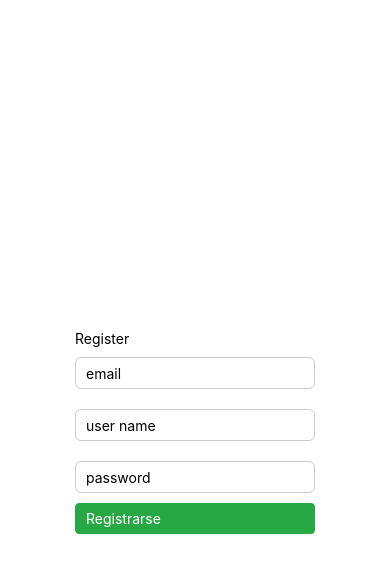
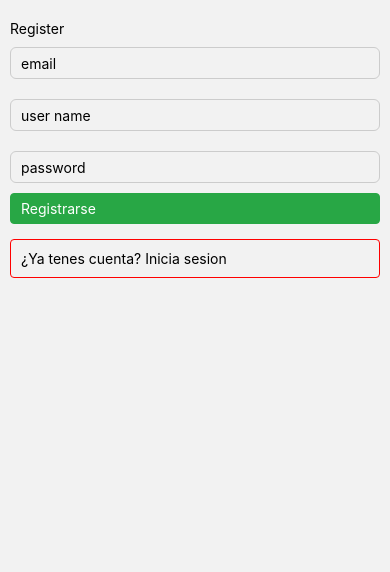
Before and after one commit to Felipejordan1/Proyecto3, a React Native app: screen /Register in a window 390 px wide. Shown: the top 572 px of the page. Built offline with nearby package versions, Linux system fonts and the light colour scheme; no server answers.

Commit message:
cambios medios

```diff
--- a/App.js
+++ b/App.js
@@ -1,15 +1,25 @@
 import { StatusBar } from 'expo-status-bar';
 import { StyleSheet, Text, View } from 'react-native';
+import { NavigationContainer } from '@react-navigation/native';
+import { createNativeStackNavigator } from '@react-navigation/native-stack';
 import {auth} from './src/firebase/config.js';
-import Register from './src/screens/register.js';
+import Register from './src/screens/Register/register.js';
+import Login from './src/screens/Login/login.js';
+import Menu from './src/components/menu.js';
 
 export default function App() {
+  const Stack= createNativeStackNavigator() ;
   return (
-    <View style={styles.container}>
-      <Register/>
-      <StatusBar style="auto" />
-    </View>
+    <NavigationContainer>
+      <Stack.Navigator>
+      <Stack.Screen name='Login' component={Login} options={{headerShown:false}}/>
+      <Stack.Screen name='Register' component={Register} options={{headerShown:false}}/>
+      <Stack.Screen name='Menu' component={Menu} options={{headerShown:false}}/>
+
+      </Stack.Navigator>
+    </NavigationContainer>
   );
+
 }
 
 const styles = StyleSheet.create({
--- /dev/null
+++ b/src/components/menu.js
@@ -0,0 +1,33 @@
+import react, { Component } from 'react';
+import {TextInput, TouchableOpacity, View, Text, StyleSheet, FlatList} from 'react-native';
+import { createBottomTabNavigator } from '@react-navigation/bottom-tabs';
+import { NavigationContainer } from '@react-navigation/native';
+import Home from '../screens/Home/Home';
+import User from '../screens/User/User';
+import PostForm from '../screens/PostForm/PostForm';
+const Tab= createBottomTabNavigator();
+class Menu extends Component {
+    constructor(){
+        super()
+        this.state={
+            email:'',
+            userName:'',
+            password:'',
+            biografia:'',
+            profilePicture:'',
+        }
+    }
+
+
+
+    render(){
+        return(
+            <Tab.Navigator>
+                <Tab.Screen name='Home' component={Home}/>
+                <Tab.Screen name='PostForm' component={PostForm}/>
+                <Tab.Screen name='User' component={User}/>
+            </Tab.Navigator>
+        )
+    }
+}
+export default Menu
--- /dev/null
+++ b/src/screens/Home/Home.js
@@ -0,0 +1,25 @@
+import react, { Component } from 'react';
+import {db, auth } from '../../firebase/config';
+import {TextInput, TouchableOpacity, View, Text, StyleSheet} from 'react-native';
+
+class Home extends Component {
+    constructor(){
+        super()
+        this.state={
+            email:'',
+            userName:'',
+            password:'',
+            biografia:'',
+            profilePicture:'',
+        }
+    }
+
+    render(){
+        return(
+            <View >
+                <Text>Home</Text>
+            </View>
+        )
+    }
+}
+export default Home;
--- a/src/screens/register.js
+++ b/src/screens/Login/Login.js
@@ -1,8 +1,8 @@
 import react, { Component } from 'react';
-import {db, auth } from '../firebase/config';
+import {auth} from '../../firebase/config';
 import {TextInput, TouchableOpacity, View, Text, StyleSheet} from 'react-native';
 
-class Register extends Component {
+class Login extends Component {
     constructor(){
         super()
         this.state={
@@ -11,20 +11,21 @@ class Register extends Component {
             password:'',
             biografia:'',
             profilePicture:'',
-        }
+        };
     }
-
-    register (email, pass){
-        auth.createUserWithEmailAndPassword(email, pass)
+    componentDidMount(){
+        auth.onAuthStateChanged((user)=>{
+            if (user){
+                this.props.navigation.navigate("Menu")
+            }
+        })
+    }
+    //cuando termine el home borrar el component did mount
+    login (email, pass){
+        auth.signInWithEmailAndPassword(email, pass)
             .then((res)=>{
-                console.log('Se ha registrado correctamente', res);
-                db.collection('usuarios').add({
-                    owner: auth.currentUser.email,
-                    username: this.state.userName,
-                    biografia: this.state.biografia,
-                    profilePicture: this.state.profilePicture,
-                    createdAt: Date.now(),
-                })
+                console.log('El usuario ingreso correctamente', res);
+                this.props.navigation.navigate("Menu")
             })
             .catch( error => {
                 console.log(error);
@@ -34,7 +35,7 @@ class Register extends Component {
     render(){
         return(
             <View style={styles.formContainer}>
-                <Text>Register</Text>
+                <Text>Login</Text>
                 <TextInput
                     style={styles.input}
                     onChangeText={(text)=>this.setState({email: text})}
@@ -44,21 +45,17 @@ class Register extends Component {
                     />
                 <TextInput
                     style={styles.input}
-                    onChangeText={(text)=>this.setState({userName: text})}
-                    placeholder='user name'
-                    keyboardType='default'
-                    value={this.state.userName}
-                    />
-                <TextInput
-                    style={styles.input}
                     onChangeText={(text)=>this.setState({password: text})}
                     placeholder='password'
                     keyboardType='email-address'
                     secureTextEntry={true}
                     value={this.state.password}
                 />
-                <TouchableOpacity style={styles.button} onPress={()=>this.register(this.state.email, this.state.password)}>
-                    <Text style={styles.textButton}>Registrarse</Text>
+                <TouchableOpacity style={styles.button} onPress={()=>this.props.navigation.navigate('Home')}>
+                    <Text style={styles.textButton}>Login</Text>
+                </TouchableOpacity>
+                <TouchableOpacity style={styles.buttonRegister} onPress={()=>this.props.navigation.navigate('Register')}>
+                    <Text>¿No tenes cuenta?</Text>
                 </TouchableOpacity>
             </View>
         )
@@ -92,9 +89,19 @@ const styles = StyleSheet.create({
     },
     textButton:{
         color: '#fff'
+    },
+    buttonRegister:{
+        color: "#000",
+        padding:10,
+        marginVertical:15,
+        borderSolid:'solid',
+        borderRadius:4,
+        borderWidth:1,
+        borderColor:'red',
+        textAlign: 'center'
     }
 
 })
 
 
-export default Register;
+export default Login;
--- /dev/null
+++ b/src/screens/PostForm/PostForm.js
@@ -0,0 +1,81 @@
+import react, { Component } from 'react';
+import {db, auth } from '../../firebase/config';
+import {TextInput, TouchableOpacity, View, Text, StyleSheet} from 'react-native';
+
+class PostForm extends Component {
+    constructor(){
+        super()
+        this.state={
+            nombrePost: "",
+        }
+    }
+    postear(){
+        db.collection("posts").add({
+            owner:auth.currentUser.email,
+            post:this.state.nombrePost,
+            likes:[],
+            createdAt:Date.now(),
+        })
+        .then(console.log('Tu posteo se subio correctamente'))
+        .catch(error=>console.log(error))
+    }
+    render(){
+        return(
+            <View style={styles.formContainer}>
+                <Text>Register</Text>
+                <TextInput
+                    style={styles.input}
+                    onChangeText={(text)=>this.setState({nombrePost: text})}
+                    placeholder='Postea algo'
+                    keyboardType='default'
+                    value={this.state.nombrePost}
+                    />
+                <TouchableOpacity style={styles.button} onPress={()=>this.postear()}>
+                    <Text style={styles.textButton}>Postea</Text>
+                </TouchableOpacity>
+            </View>
+        )
+    }
+}
+const styles = StyleSheet.create({
+    formContainer:{
+        paddingHorizontal:10,
+        marginTop: 20,
+    },
+    input:{
+        height:20,
+        paddingVertical:15,
+        paddingHorizontal: 10,
+        borderWidth:1,
+        borderColor: '#ccc',
+        borderStyle: 'solid',
+        borderRadius: 6,
+        marginVertical:10,
+    },
+    button:{
+        backgroundColor:'#28a745',
+        paddingHorizontal: 10,
+        paddingVertical: 6,
+        textAlign: 'center',
+        borderRadius:4,
+        borderWidth:1,
+        borderStyle: 'solid',
+        borderColor: '#28a745'
+    },
+    textButton:{
+        color: '#fff'
+    },
+    buttonRegister:{
+        color: "#000",
+        padding:10,
+        marginVertical:15,
+        borderSolid:'solid',
+        borderRadius:4,
+        borderWidth:1,
+        borderColor:'red',
+        textAlign: 'center'
+    }
+
+})
+
+export default PostForm
--- /dev/null
+++ b/src/screens/Register/Register.js
@@ -0,0 +1,113 @@
+import react, { Component } from 'react';
+import {db, auth } from '../../firebase/config';
+import {TextInput, TouchableOpacity, View, Text, StyleSheet} from 'react-native';
+
+class Register extends Component {
+    constructor(){
+        super()
+        this.state={
+            email:'',
+            userName:'',
+            password:'',
+            biografia:'',
+            profilePicture:'',
+        }
+    }
+
+    register (email, pass){
+        auth.createUserWithEmailAndPassword(email, pass)
+            .then((res)=>{
+                console.log('Se ha registrado correctamente', res);
+                db.collection('usuarios').add({
+                    owner: auth.currentUser.email,
+                    username: this.state.userName,
+                    biografia: this.state.biografia,
+                    profilePicture: this.state.profilePicture,
+                    createdAt: Date.now(),
+                })
+            })
+            .catch( error => {
+                console.log(error);
+            })
+    }
+
+    render(){
+        return(
+            <View style={styles.formContainer}>
+                <Text>Register</Text>
+                <TextInput
+                    style={styles.input}
+                    onChangeText={(text)=>this.setState({email: text})}
+                    placeholder='email'
+                    keyboardType='email-address'
+                    value={this.state.email}
+                    />
+                <TextInput
+                    style={styles.input}
+                    onChangeText={(text)=>this.setState({userName: text})}
+                    placeholder='user name'
+                    keyboardType='default'
+                    value={this.state.userName}
+                    />
+                <TextInput
+                    style={styles.input}
+                    onChangeText={(text)=>this.setState({password: text})}
+                    placeholder='password'
+                    keyboardType='email-address'
+                    secureTextEntry={true}
+                    value={this.state.password}
+                />
+                <TouchableOpacity style={styles.button} onPress={()=>this.register(this.state.email, this.state.password)}>
+                    <Text style={styles.textButton}>Registrarse</Text>
+                </TouchableOpacity>
+                <TouchableOpacity style={styles.buttonRegister} onPress={()=>this.props.navigation.navigate('Login')}>
+                    <Text>¿Ya tenes cuenta? Inicia sesion</Text>
+                </TouchableOpacity>
+            </View>
+        )
+    }
+}
+
+const styles = StyleSheet.create({
+    formContainer:{
+        paddingHorizontal:10,
+        marginTop: 20,
+    },
+    input:{
+        height:20,
+        paddingVertical:15,
+        paddingHorizontal: 10,
+        borderWidth:1,
+        borderColor: '#ccc',
+        borderStyle: 'solid',
+        borderRadius: 6,
+        marginVertical:10,
+    },
+    button:{
+        backgroundColor:'#28a745',
+        paddingHorizontal: 10,
+        paddingVertical: 6,
+        textAlign: 'center',
+        borderRadius:4,
+        borderWidth:1,
+        borderStyle: 'solid',
+        borderColor: '#28a745'
+    },
+    textButton:{
+        color: '#fff'
+    },
+    buttonRegister:{
+        color: "#000",
+        padding:10,
+        marginVertical:15,
+        borderSolid:'solid',
+        borderRadius:4,
+        borderWidth:1,
+        borderColor:'red',
+        textAlign: 'justify'
+    }
+
+})
+
+
+export default Register;
--- /dev/null
+++ b/src/screens/User/User.js
@@ -0,0 +1,28 @@
+import react, { Component } from 'react';
+import {db, auth } from '../../firebase/config';
+import {TextInput, TouchableOpacity, View, Text, StyleSheet} from 'react-native';
+
+class User extends Component {
+    constructor(){
+        super()
+        this.state={
+            email:'',
+            userName:'',
+            password:'',
+            biografia:'',
+            profilePicture:'',
+        }
+    }
+
+
+
+    render(){
+        return(
+            <View>
+                <Text>Login</Text>
+
+            </View>
+        )
+    }
+}
+export default User
```
Also changed, not shown: package.json (+4 -3 lines), 1 other file (tests, documents, lock files or other folders).
